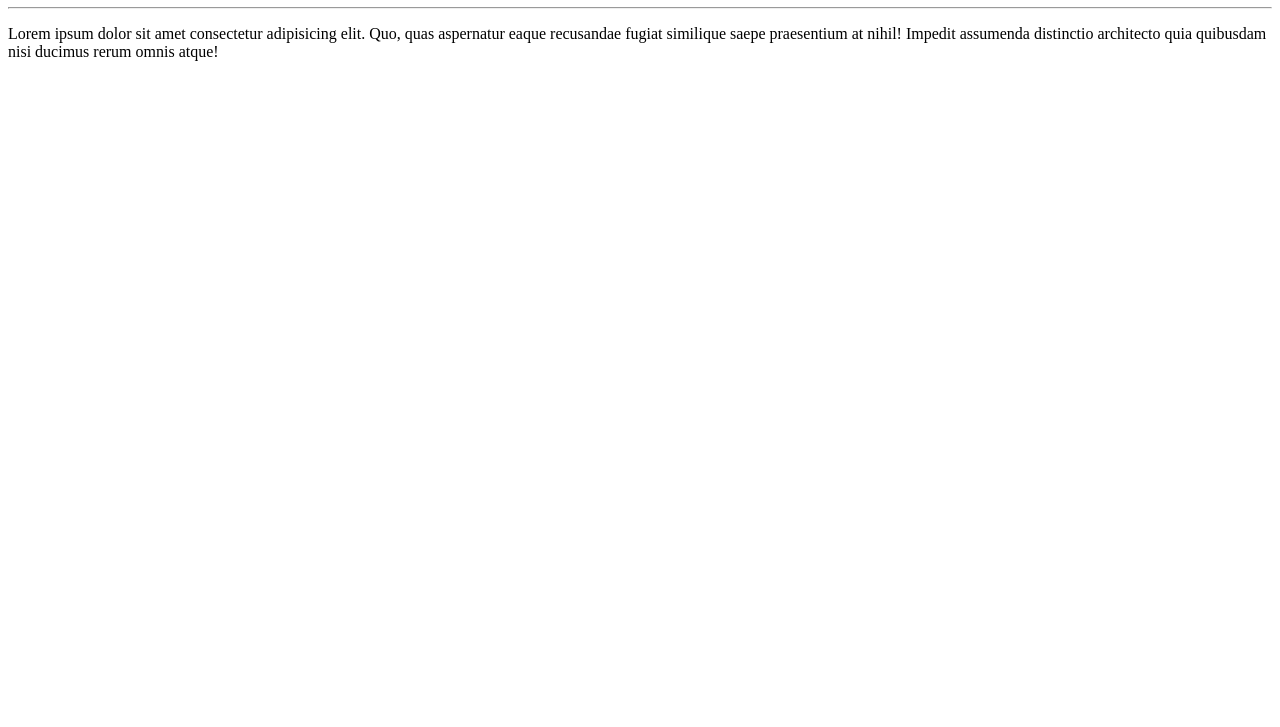
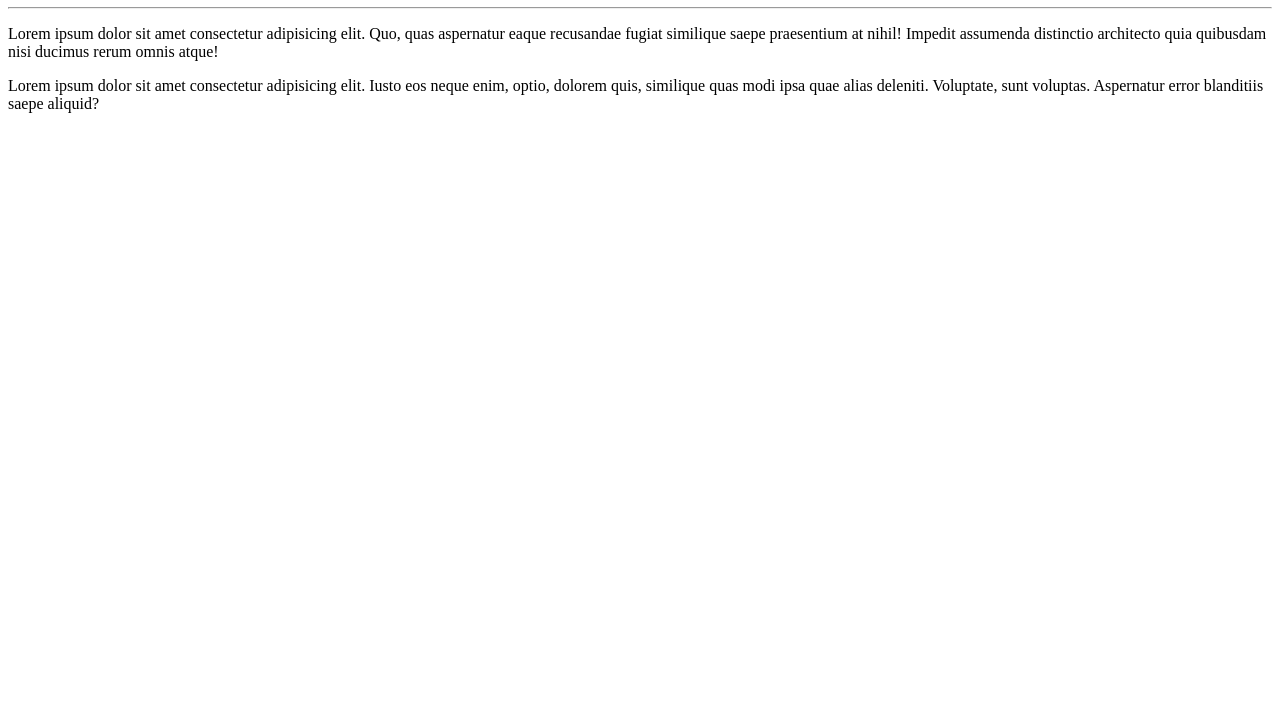
Before and after one commit to TECMOBIU/Ola_Mundo, a plain HTML site: page site exemplo/Site _Series/index.html in a window 1280 px wide. Shown: the part 73-800 px from the top of the page. Drawn offline with Linux system fonts and the light colour scheme.

Commit message:
Parágrafo 2 foi adicionado

```diff
--- a/site exemplo/Site _Series/index.html
+++ b/site exemplo/Site _Series/index.html
@@ -10,5 +10,6 @@
  <h1>Séries</h1>
  <hr>
  <p>Lorem ipsum dolor sit amet consectetur adipisicing elit. Quo, quas aspernatur eaque recusandae fugiat similique saepe praesentium at nihil! Impedit assumenda distinctio architecto quia quibusdam nisi ducimus rerum omnis atque!</p>
+ <p>Lorem ipsum dolor sit amet consectetur adipisicing elit. Iusto eos neque enim, optio, dolorem quis, similique quas modi ipsa quae alias deleniti. Voluptate, sunt voluptas. Aspernatur error blanditiis saepe aliquid?</p>
 </body>
 </html>
```
